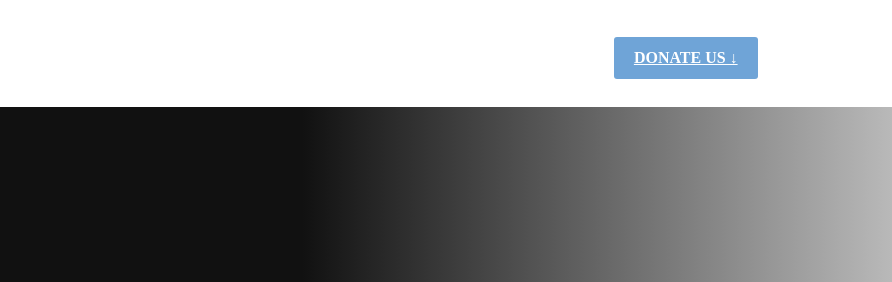
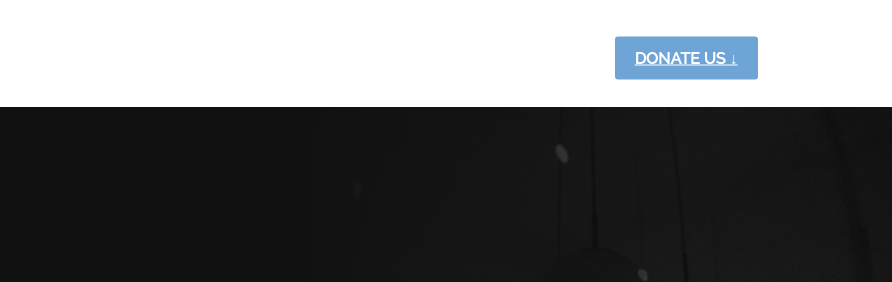
Before and after one commit to Progressbar/Progressbar-Donor-Web, a website built with webpack: page index.html in a window 1280 px wide. Shown: the top 282 px of the page, 388-1280 px from the left. Built offline with nearby package versions, Linux system fonts and the light colour scheme; files whose address does not match are found by name.

Commit message:
Edit urls to be relative

```diff
--- a/src/assets/css/main.sass
+++ b/src/assets/css/main.sass
@@ -1,18 +1,18 @@
 @font-face
   font-family: "Raleway Medium"
-  src: url("./dist/Raleway-Medium.ttf")
+  src: url("./../fonts/Raleway-Medium.ttf")
   font-weight: normal
   font-style: normal
 
 @font-face
   font-family: "Raleway Regular"
-  src: url("./dist/Raleway-Regular.ttf")
+  src: url("./../fonts/Raleway-Regular.ttf")
   font-weight: normal
   font-style: normal
 
 @font-face
   font-family: "Raleway ExtraLight"
-  src: url("./dist/Raleway-ExtraLight.ttf")
+  src: url("./../fonts/Raleway-ExtraLight.ttf")
   font-weight: normal
   font-style: normal
 
@@ -68,7 +68,7 @@ p
   padding: 200px 10%
   margin: 0px auto
   background-color: #111
-  background: linear-gradient(90deg, #111 45%, transparent 100%), url("./dist/progress-photo.png")
+  background: linear-gradient(90deg, #111 45%, transparent 100%), url("./../img/progress-photo.png")
   background-position: right
   background-size: contain
   &__main-title
```
Also changed, not shown: dist/build.js, dist/logo-progressbar.png (added), 1 other file.
